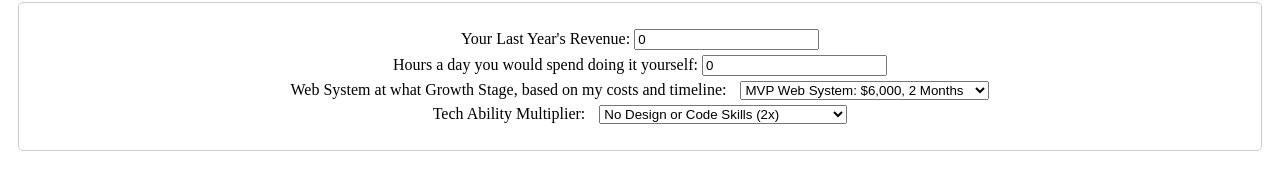
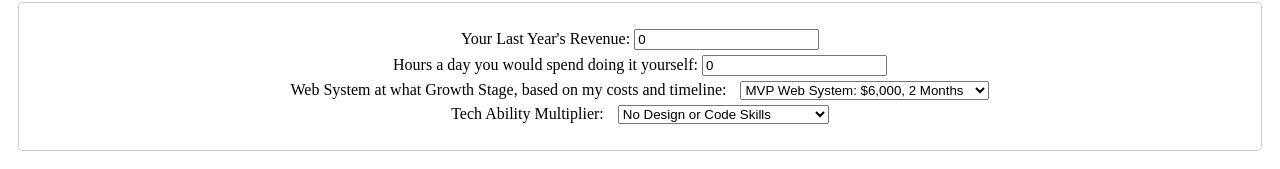
Before and after one commit to madebyporter/opportunity-cost-calc, a Nuxt app: page / in a window 1280 px wide. Shown: the part 88-257 px from the top of the page. Built offline with nearby package versions, Linux system fonts and the light colour scheme.

Commit message:
removed multipler number

```diff
--- a/app.vue
+++ b/app.vue
@@ -23,8 +23,8 @@
           <label>
             Tech Ability Multiplier:
             <select v-model="techAbility">
-              <option value="2">No Design or Code Skills (2x)</option>
-              <option value="1.5">Some design and no-code skills (1.5x)</option>
+              <option value="2">No Design or Code Skills</option>
+              <option value="1.5">Some design and no-code skills</option>
             </select>
           </label>
         </p>
```
